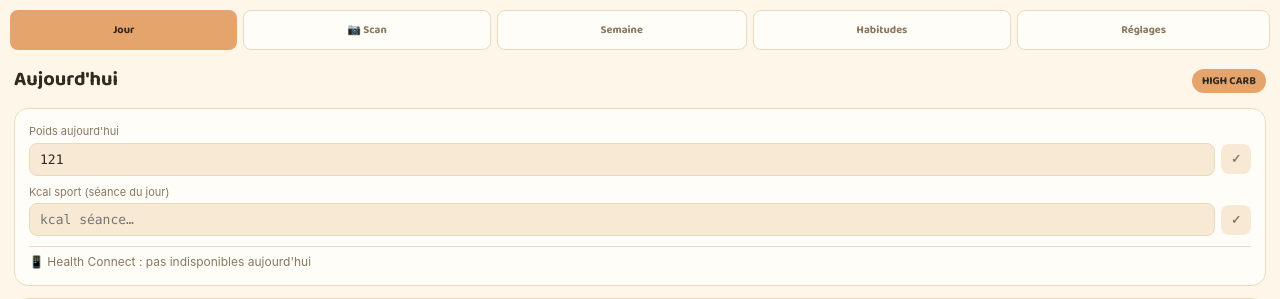
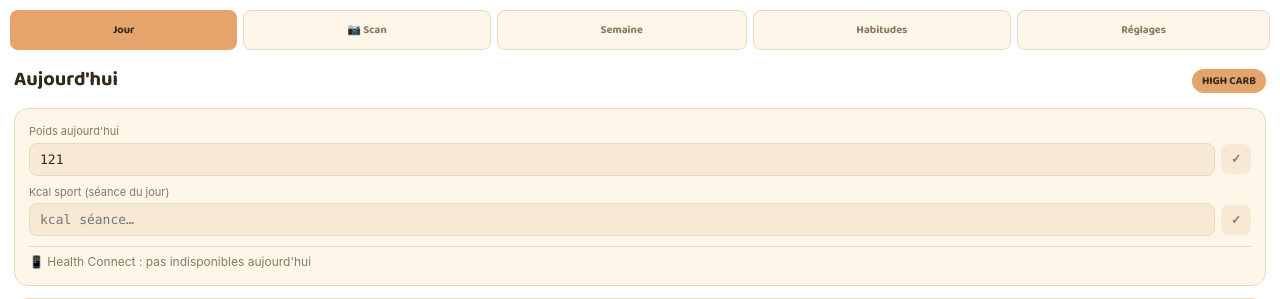
Before and after one commit to pirona/carbs-android-app, a website built with Vite: page index.html in a window 1280 px wide. Shown: the top 299 px of the page. Built offline with nearby package versions, Linux system fonts and the light colour scheme; what @capacitor/preferences, @capgo/capacitor-health would draw is missing.

Commit message:
Light mode: white page background, cream moves to card surfaces
--bg was the cream #FFF6EA that's now --surface instead — cards keep
that warm tone but the page canvas itself is white per user request.
Verified with a Playwright screenshot against the dev server.

Co-Authored-By: Claude Sonnet 5 <noreply@anthropic.com>
Claude-Session: https://claude.ai/code/session_01A9JwZq2RdRoc7YtHcPZbBz

```diff
--- a/src/ui/style.css
+++ b/src/ui/style.css
@@ -20,8 +20,8 @@
 
 :root {
   /* ── Light mode (default) ─────────────────────────────────────────────── */
-  --bg: #fff6ea;
-  --surface: #fffdf7;
+  --bg: #ffffff;
+  --surface: #fff6ea;
   --surface2: #f7e9d4;
   --text: #33291f;
   --text-muted: #8a7860;
```
